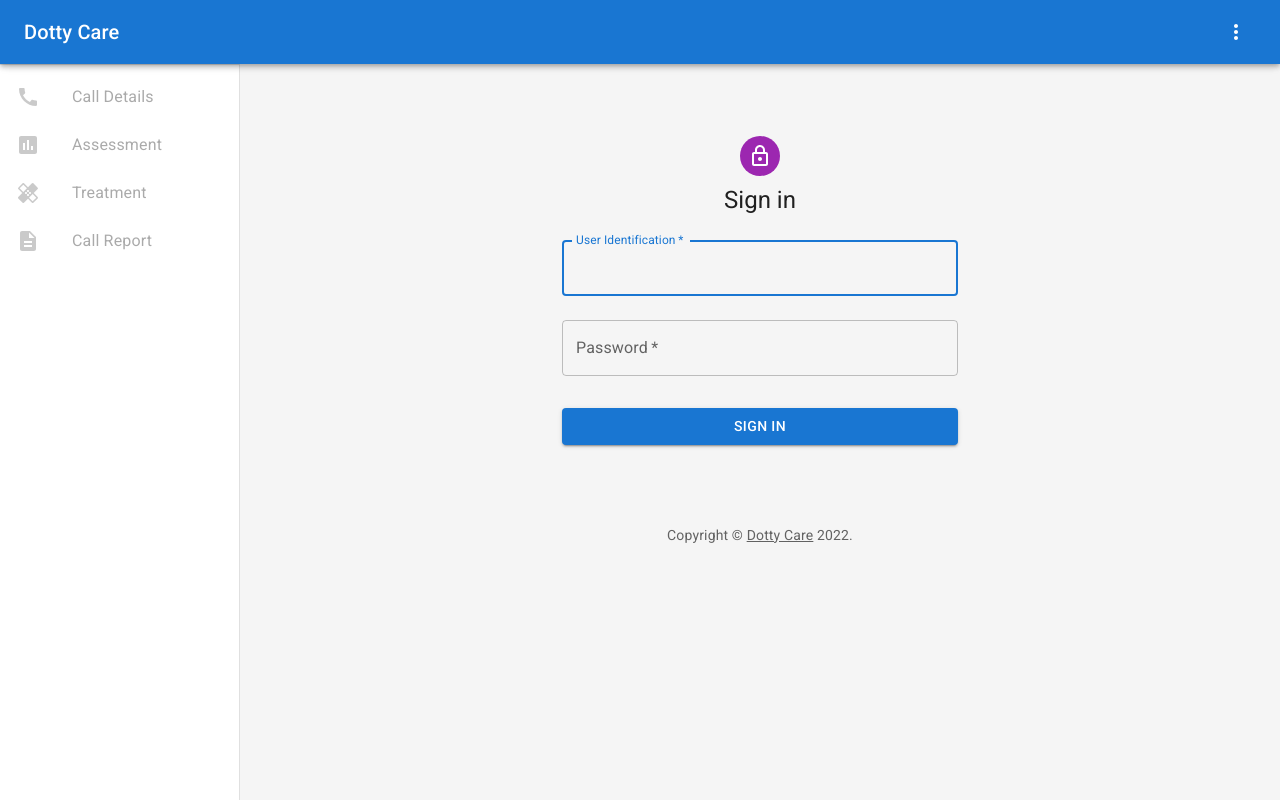
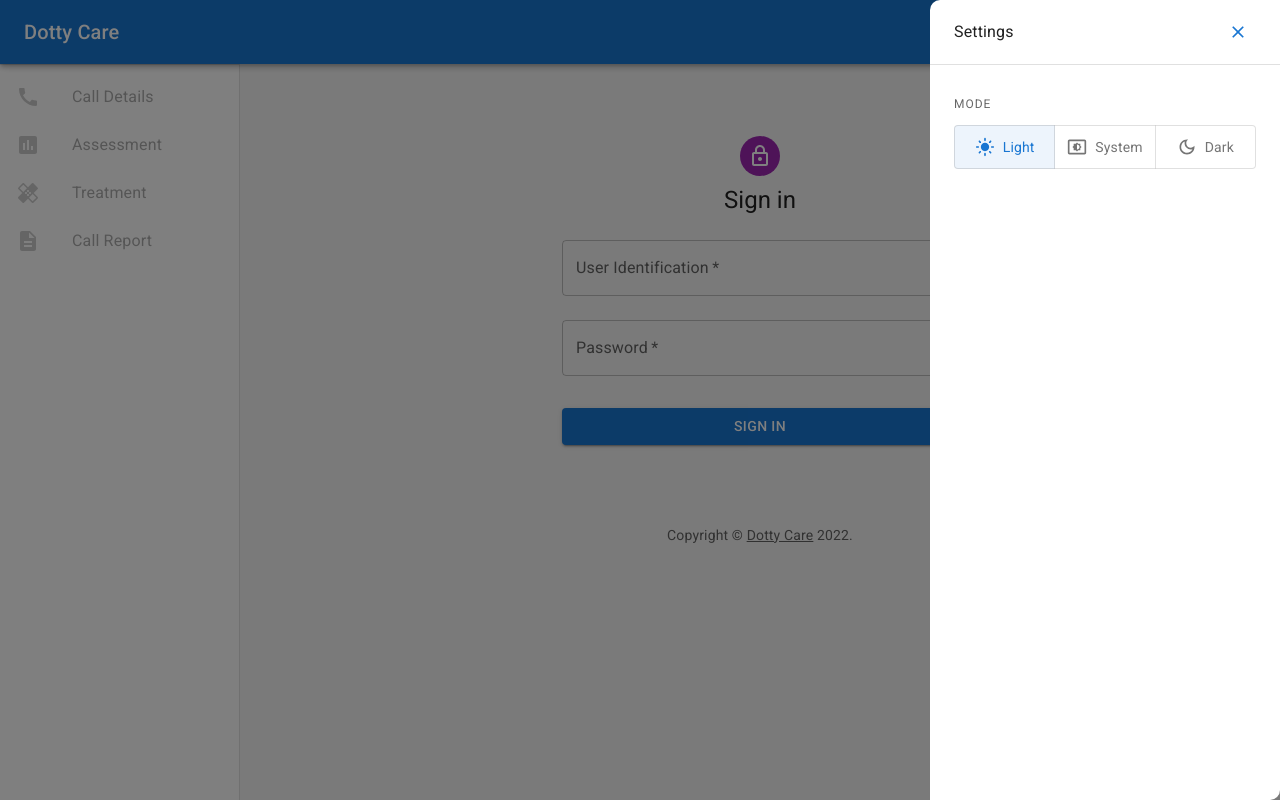
Before and after one commit to clemesu1/EMS_Project_New, a React (Create React App) app in the folder client/: page /sign-in in a window 1280 px wide. Built offline with nearby package versions, Linux system fonts and the light colour scheme.

Commit message:
added settings menu and dark mode

```diff
--- a/client/src/components/Dashboard.jsx
+++ b/client/src/components/Dashboard.jsx
@@ -13,10 +13,14 @@ import ActionDial from "./ActionDial";
 import TreatmentContainer from "./TreatmentContainer";
 import CallReport from "../pages/CallReport";
 import Treatment from "../pages/Treatment";
+import useMediaQuery from "@mui/material/useMediaQuery";
+import { amber, deepOrange, grey } from "@mui/material/colors";
 
-const mdTheme = createTheme();
+const ColorModeContext = React.createContext({ toggleColorMode: () => {} });
 
 function DashboardContent() {
+  const colorMode = React.useContext(ColorModeContext);
+
   const toggle = useSelector((state) => state.drawerToggle.value);
 
   const PrivateWrapper = () => {
@@ -24,7 +28,7 @@ function DashboardContent() {
   };
 
   return (
-    <ThemeProvider theme={mdTheme}>
+    <React.Fragment>
       <Box
         sx={{
           bgcolor: (theme) =>
@@ -35,7 +39,7 @@ function DashboardContent() {
         }}
       >
         <CssBaseline />
-        <Navigation />
+        <Navigation colorMode={colorMode} />
         <Box
           component="main"
           sx={{
@@ -87,10 +91,51 @@ function DashboardContent() {
         </Box>
         {toggle && <ActionDial />}
       </Box>
-    </ThemeProvider>
+    </React.Fragment>
   );
 }
 
 export default function Dashboard() {
-  return <DashboardContent />;
+  const [mode, setMode] = React.useState("light");
+  const prefersDarkMode = useMediaQuery("(prefers-color-scheme: dark)");
+
+  const colorMode = React.useMemo(
+    () => ({
+      setLightMode: () => {
+        setMode("light");
+      },
+      setDarkMode: () => {
+        setMode("dark");
+      },
+      setSystemMode: () => {
+        setMode(prefersDarkMode ? "dark" : "light");
+      },
+    }),
+    [prefersDarkMode]
+  );
+
+  const theme = React.useMemo(
+    () =>
+      createTheme({
+        palette: {
+          mode,
+          ...(mode === "light"
+            ? {
+                // palette values for light mode
+              }
+            : {
+                // palette values for dark mode
+              }),
+        },
+      }),
+    [mode]
+  );
+
+  return (
+    <ColorModeContext.Provider value={colorMode}>
+      <ThemeProvider theme={theme}>
+        <DashboardContent />
+      </ThemeProvider>
+    </ColorModeContext.Provider>
+  );
 }
--- a/client/src/components/Navigation.jsx
+++ b/client/src/components/Navigation.jsx
@@ -1,68 +1,172 @@
-import React from 'react';
-import { AppBar as MuiAppBar, Drawer as MuiDrawer, IconButton, Toolbar, Typography } from '@mui/material';
-import { styled } from '@mui/material/styles';
-import MenuIcon from '@mui/icons-material/Menu';
-import MoreIcon from '@mui/icons-material/MoreVert';
-import SideNav from './SideNav';
+import React from "react";
+import { useSelector } from "react-redux";
+import {
+  AppBar as MuiAppBar,
+  Avatar,
+  Box,
+  Divider,
+  Drawer as MuiDrawer,
+  IconButton,
+  ListItemIcon,
+  Menu,
+  MenuItem,
+  Stack,
+  ToggleButton,
+  ToggleButtonGroup,
+  Toolbar,
+  Tooltip,
+  Typography,
+} from "@mui/material";
+import { styled } from "@mui/material/styles";
+import MenuIcon from "@mui/icons-material/Menu";
+import SideNav from "./SideNav";
+import {
+  Logout,
+  PersonAdd,
+  Settings,
+  Close,
+  LightMode,
+  DarkModeOutlined as DarkMode,
+  SettingsBrightness,
+} from "@mui/icons-material";
 
 const drawerWidth = 240;
 
 const AppBar = styled(MuiAppBar, {
-	shouldForwardProp: (prop) => prop !== 'open',
+  shouldForwardProp: (prop) => prop !== "open",
 })(({ theme, open }) => ({
   zIndex: theme.zIndex.drawer + 1,
-	transition: theme.transitions.create(['width', 'margin'], {
+  transition: theme.transitions.create(["width", "margin"], {
     easing: theme.transitions.easing.sharp,
     duration: theme.transitions.duration.leavingScreen,
   }),
 }));
 
-const Drawer = styled(MuiDrawer, { shouldForwardProp: (prop) => prop !== 'open' })(
-	({ theme, open }) => ({
-		'& .MuiDrawer-paper': {
-			position: 'relative',
-			whiteSpace: 'nowrap',
+const Drawer = styled(MuiDrawer, {
+  shouldForwardProp: (prop) => prop !== "open",
+})(({ theme, open }) => ({
+  "& .MuiDrawer-paper": {
+    position: "relative",
+    whiteSpace: "nowrap",
     width: drawerWidth,
-			transition: theme.transitions.create('width', {
+    transition: theme.transitions.create("width", {
       easing: theme.transitions.easing.sharp,
       duration: theme.transitions.duration.enteringScreen,
     }),
-			height: '100vh',
-			boxSizing: 'border-box',
+    height: "100vh",
+    boxSizing: "border-box",
     ...(!open && {
-				overflowX: 'hidden',
-				transition: theme.transitions.create('width', {
+      overflowX: "hidden",
+      transition: theme.transitions.create("width", {
         easing: theme.transitions.easing.sharp,
         duration: theme.transitions.duration.leavingScreen,
       }),
       width: theme.spacing(7),
-				[theme.breakpoints.up('sm')]: {
+      [theme.breakpoints.up("sm")]: {
         width: theme.spacing(9),
       },
     }),
   },
-	}),
+}));
+
+const Navigation = (props) => {
+  const { window, colorMode } = props;
+  const container =
+    window !== undefined ? () => window().document.body : undefined;
+  const toggle = useSelector((state) => state.drawerToggle.value);
+
+  const [open, setOpen] = React.useState(false);
+  const [settings, setSettings] = React.useState(true);
+  const [mode, setMode] = React.useState("light");
+
+  const handleMode = (event, newAlignment) => {
+    setMode(newAlignment);
+  };
+
+  const toggleDrawer = () => {
+    setOpen(!open);
+  };
+
+  const toggleSettingsDrawer = (event) => {
+    if (
+      event.type === "keydown" &&
+      (event.key === "Tab" || event.key === "Shift")
+    ) {
+      return;
+    }
+
+    setSettings(!settings);
+  };
+
+  const drawer = (
+    <Box
+      sx={{ width: 350 }}
+      role="presentation"
+      onKeyDown={toggleSettingsDrawer}
+    >
+      <Toolbar sx={{ justifyContent: "space-between" }}>
+        <Typography>Settings</Typography>
+        <IconButton color="primary" onClick={toggleSettingsDrawer}>
+          <Close fontSize="small" />
+        </IconButton>
+      </Toolbar>
+      <Divider />
+      <Stack sx={{ p: 3 }}>
+        <Typography color="textSecondary" variant="overline" gutterBottom>
+          Mode
+        </Typography>
+        <ToggleButtonGroup
+          value={mode}
+          onChange={handleMode}
+          color="primary"
+          exclusive
+          fullWidth
+        >
+          <ToggleButton value="light" sx={{ textTransform: "none" }} onClick={colorMode.setLightMode}>
+            <Stack direction="row" spacing={1}>
+              <LightMode fontSize="small" />
+              <Typography variant="body2">Light</Typography>
+            </Stack>
+          </ToggleButton>
+          <ToggleButton value="system" sx={{ textTransform: "none" }} onClick={colorMode.setSystemMode}>
+            <Stack direction="row" spacing={1}>
+              <SettingsBrightness fontSize="small" />
+              <Typography variant="body2">System</Typography>
+            </Stack>
+          </ToggleButton>
+          <ToggleButton value="dark" sx={{ textTransform: "none" }} onClick={colorMode.setDarkMode}>
+            <Stack direction="row" spacing={1}>
+              <DarkMode fontSize="small" />
+              <Typography variant="body2">Dark</Typography>
+            </Stack>
+          </ToggleButton>
+        </ToggleButtonGroup>
+      </Stack>
+    </Box>
   );
 
-const Navigation = (props) => {
-	const { window } = props;
-	const container = window !== undefined ? () => window().document.body : undefined;
+  const [anchorEl, setAnchorEl] = React.useState(null);
 
-	const [open, setOpen] = React.useState(false);
-	const toggleDrawer = () => {
-		setOpen(!open);
+  const openMenu = Boolean(anchorEl);
+
+  const handleClick = (event) => {
+    setAnchorEl(event.currentTarget);
+  };
+
+  const handleClose = () => {
+    setAnchorEl(null);
   };
 
   return (
     <div>
       <AppBar position="fixed" open={open}>
-				<Toolbar sx={{ pr: '24px' }}>
+        <Toolbar sx={{ pr: "24px" }}>
           <IconButton
             edge="start"
             color="inherit"
             aria-label="open drawer"
             onClick={toggleDrawer}
-						sx={{ mr: 2, display: { sm: 'none' } }}
+            sx={{ mr: 2, display: { sm: "none" } }}
           >
             <MenuIcon />
           </IconButton>
@@ -75,10 +179,83 @@ const Navigation = (props) => {
           >
             Dotty Care
           </Typography>
-					<IconButton color="inherit"
+          {toggle && (
+            <>
+              <Tooltip title="Account settings">
+                <IconButton
+                  onClick={handleClick}
+                  size="small"
+                  sx={{ ml: 2 }}
+                  aria-controls={openMenu ? "account-menu" : undefined}
+                  aria-haspopup="true"
+                  aria-expanded={openMenu ? "true" : undefined}
                 >
-						<MoreIcon />
+                  <Avatar sx={{ width: 32, height: 32 }} />
                 </IconButton>
+              </Tooltip>
+              <Menu
+                anchorEl={anchorEl}
+                id="account-menu"
+                open={openMenu}
+                onClose={handleClose}
+                onClick={handleClose}
+                PaperProps={{
+                  elevation: 0,
+                  sx: {
+                    overflow: "visible",
+                    filter: "drop-shadow(0px 2px 8px rgba(0,0,0,0.32))",
+                    mt: 1.5,
+                    "& .MuiAvatar-root": {
+                      width: 32,
+                      height: 32,
+                      ml: -0.5,
+                      mr: 1,
+                    },
+                    "&:before": {
+                      content: '""',
+                      display: "block",
+                      position: "absolute",
+                      top: 0,
+                      right: 14,
+                      width: 10,
+                      height: 10,
+                      bgcolor: "background.paper",
+                      transform: "translateY(-50%) rotate(45deg)",
+                      zIndex: 0,
+                    },
+                  },
+                }}
+                transformOrigin={{ horizontal: "right", vertical: "top" }}
+                anchorOrigin={{ horizontal: "right", vertical: "bottom" }}
+              >
+                <MenuItem>
+                  <Avatar /> Profile
+                </MenuItem>
+                <MenuItem>
+                  <Avatar /> My account
+                </MenuItem>
+                <Divider />
+                <MenuItem>
+                  <ListItemIcon>
+                    <PersonAdd fontSize="small" />
+                  </ListItemIcon>
+                  Add another account
+                </MenuItem>
+                <MenuItem onClick={toggleSettingsDrawer}>
+                  <ListItemIcon>
+                    <Settings fontSize="small" />
+                  </ListItemIcon>
+                  Settings
+                </MenuItem>
+                <MenuItem>
+                  <ListItemIcon>
+                    <Logout fontSize="small" />
+                  </ListItemIcon>
+                  Logout
+                </MenuItem>
+              </Menu>
+            </>
+          )}
         </Toolbar>
       </AppBar>
       <MuiDrawer
@@ -90,8 +267,8 @@ const Navigation = (props) => {
           keepMounted: true, // Better open performance on mobile.
         }}
         sx={{
-					display: { xs: 'block', sm: 'none' },
-					'& .MuiDrawer-paper': { boxSizing: 'border-box', width: drawerWidth },
+          display: { xs: "block", sm: "none" },
+          "& .MuiDrawer-paper": { boxSizing: "border-box", width: drawerWidth },
         }}
       >
         <SideNav />
@@ -99,14 +276,27 @@ const Navigation = (props) => {
       <Drawer
         variant="permanent"
         sx={{
-					display: { xs: 'none', sm: 'block' },
-					h: '100%',
-					'& .MuiDrawer-paper': { boxSizing: 'border-box', width: drawerWidth },
+          display: { xs: "none", sm: "block" },
+          h: "100%",
+          "& .MuiDrawer-paper": { boxSizing: "border-box", width: drawerWidth },
         }}
         open
       >
         <SideNav />
       </Drawer>
+      <MuiDrawer
+        PaperProps={{
+          elevation: 0,
+          style: { borderRadius: "10px 0px 10px 0px" },
+        }}
+        sx={{ zIndex: (theme) => theme.zIndex.drawer + 2 }}
+        variant="temporary"
+        anchor="right"
+        open={settings}
+        onClose={toggleSettingsDrawer}
+      >
+        {drawer}
+      </MuiDrawer>
     </div>
   );
 };
```
Lines whose indentation alone changed are shown as unchanged.
